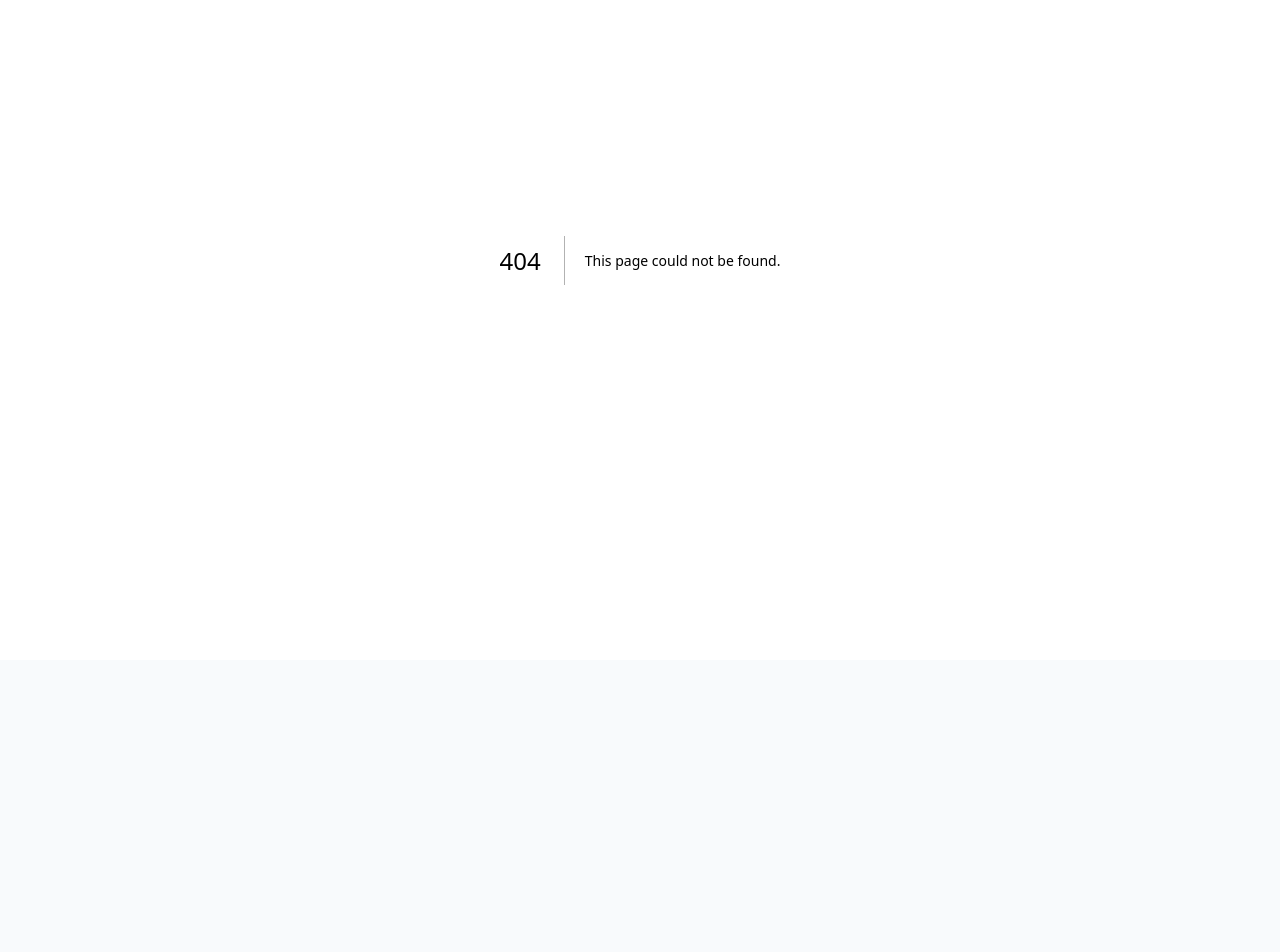
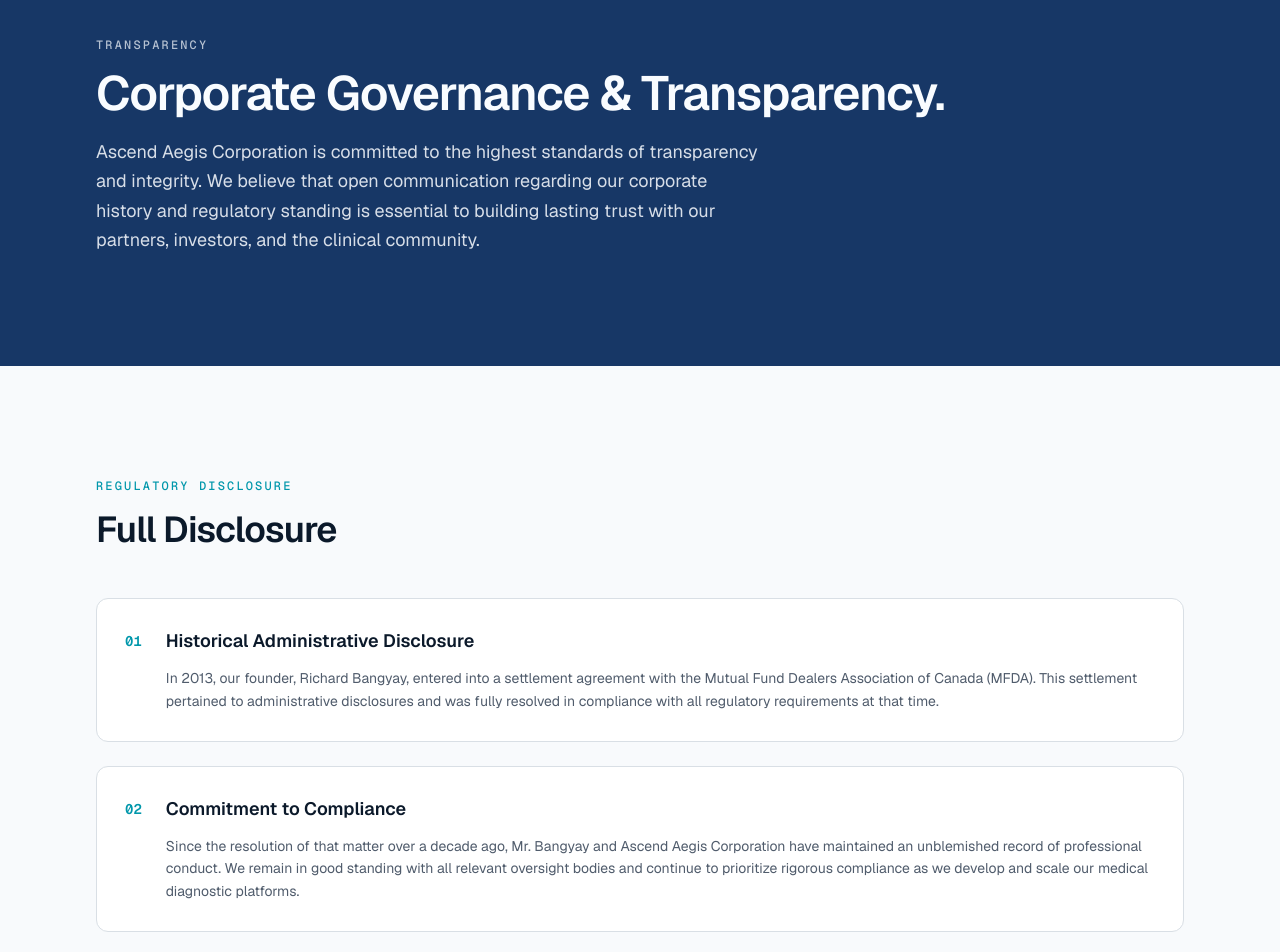
Before and after one commit to Shok1to/ascendaegis-website, a Next.js app: page /regulatory-disclosures in a window 1280 px wide. Before the commit this address had no page. Shown: the part 140-1092 px from the top of the page. Before the commit the page ends 800 px from the top, so only its background shows below. Built offline with nearby package versions, Linux system fonts and the light colour scheme.

Commit message:
add regulatory disclosures and security compliance pages

```diff
--- a/app/clinical-validation/page.tsx
+++ b/app/clinical-validation/page.tsx
@@ -36,7 +36,7 @@ export default function ClinicalValidationPage() {
                 Clinical validation
               </p>
               <h1 className="mt-4 text-balance text-4xl font-semibold tracking-tight sm:text-5xl">
-                Clinical Rigour Meets Automation.
+                Clinical Rigour Meets Automation
               </h1>
               <p className="mt-5 max-w-2xl text-pretty text-lg leading-relaxed text-primary-foreground/85">
                 Automated sleep scoring shouldn't require compromising on
--- a/app/for-clinics/page.tsx
+++ b/app/for-clinics/page.tsx
@@ -1,36 +1,36 @@
-import type { Metadata } from 'next'
-import { Clock, CheckCircle2, Plug, HeartPulse } from 'lucide-react'
-import { SiteHeader } from '@/components/site-header'
-import { SiteFooter } from '@/components/site-footer'
-import { PageHero } from '@/components/page-hero'
-import { ContactForm } from '@/components/contact-form'
+import type { Metadata } from "next"
+import { Clock, CheckCircle2, Plug, HeartPulse } from "lucide-react"
+import { SiteHeader } from "@/components/site-header"
+import { SiteFooter } from "@/components/site-footer"
+import { PageHero } from "@/components/page-hero"
+import { ContactForm } from "@/components/contact-form"
 
 export const metadata: Metadata = {
-  title: 'For Clinics | Ascend Aegis',
+  title: "For Clinics | Ascend Aegis",
   description:
-    'Eliminate the manual scoring bottleneck. Aegis integrates into existing clinic workflows to deliver instant, consistent sleep study results.',
+    "Eliminate the manual scoring bottleneck. Aegis integrates into existing clinic workflows to deliver instant, consistent sleep study results.",
 }
 
 const benefits = [
   {
     icon: Clock,
-    title: 'Reclaim clinician time',
-    body: 'Remove the 2-4 hour manual scoring bottleneck per study so your team can focus on patient care.',
+    title: "Reclaim clinician time",
+    body: "Remove the 2-4 hour manual scoring bottleneck per study so your team can focus on patient care.",
   },
   {
     icon: CheckCircle2,
-    title: 'Consistent accuracy',
-    body: 'Standardized, validated scoring removes inter-scorer variability from every study.',
+    title: "Consistent accuracy",
+    body: "Standardized, validated scoring removes inter-scorer variability from every study.",
   },
   {
     icon: Plug,
-    title: 'Seamless integration',
-    body: 'Designed to fit into existing hospital and clinic workflows with minimal disruption.',
+    title: "Seamless integration",
+    body: "Designed to fit into existing hospital and clinic workflows with minimal disruption.",
   },
   {
     icon: HeartPulse,
-    title: 'Validated partnerships',
-    body: 'Developed and validated with leading Canadian sleep centers from day one.',
+    title: "Validated partnerships",
+    body: "Developed and validated with leading Canadian sleep centers from day one.",
   },
 ]
 
@@ -65,16 +65,13 @@ export default function ForClinicsPage() {
           </div>
         </section>
 
-        <section
-          id="contact"
-          className="bg-secondary/50 scroll-mt-16"
-        >
+        <section id="contact" className="bg-secondary/50 scroll-mt-16">
           <div className="mx-auto max-w-6xl px-4 py-20 sm:px-6 lg:px-8 lg:py-24">
             <div className="grid gap-12 lg:grid-cols-2">
               <div>
                 <p className="eyebrow text-accent">Request a demo</p>
                 <h2 className="mt-4 text-balance text-3xl font-semibold tracking-tight text-foreground sm:text-4xl">
-                  See Aegis run a study in real-time.
+                  See Aegis run a study in real-time
                 </h2>
                 <p className="mt-5 text-pretty leading-relaxed text-muted-foreground">
                   Tell us about your clinic and current workflow. Our clinical
--- a/app/our-solution/page.tsx
+++ b/app/our-solution/page.tsx
@@ -89,7 +89,7 @@ export default function OurSolutionPage() {
                 Clinical automation in real-time
               </p>
               <h2 className="mt-4 text-balance text-3xl font-semibold tracking-tight text-foreground sm:text-4xl">
-                Aegis: Clinical Automation in Real-Time.
+                Aegis: Clinical Automation in Real-Time
               </h2>
             </Reveal>
             <div className="mt-10 grid gap-6 md:grid-cols-2">
--- /dev/null
+++ b/app/regulatory-disclosures/page.tsx
@@ -0,0 +1,81 @@
+import { SiteHeader } from "@/components/site-header"
+import { SiteFooter } from "@/components/site-footer"
+import { Reveal } from "@/components/parallax"
+
+const sections = [
+  {
+    number: "01",
+    title: "Historical Administrative Disclosure",
+    body: "In 2013, our founder, Richard Bangyay, entered into a settlement agreement with the Mutual Fund Dealers Association of Canada (MFDA). This settlement pertained to administrative disclosures and was fully resolved in compliance with all regulatory requirements at that time.",
+  },
+  {
+    number: "02",
+    title: "Commitment to Compliance",
+    body: "Since the resolution of that matter over a decade ago, Mr. Bangyay and Ascend Aegis Corporation have maintained an unblemished record of professional conduct. We remain in good standing with all relevant oversight bodies and continue to prioritize rigorous compliance as we develop and scale our medical diagnostic platforms.",
+  },
+  {
+    number: "03",
+    title: "Data Integrity & Security",
+    body: "Our commitment to transparency extends to our technology. By partnering with Nuvollo Cloud, we ensure that all Aegis diagnostic data is managed within a SOC 2 Type II compliant environment, meeting the most stringent clinical and regulatory security standards in North America.",
+  },
+]
+
+export default function RegulatoryDisclosuresPage() {
+  return (
+    <div className="flex min-h-screen flex-col">
+      <SiteHeader />
+      <main className="flex-1">
+        {/* Hero */}
+        <section className="bg-primary text-primary-foreground">
+          <div className="mx-auto max-w-6xl px-4 py-20 sm:px-6 lg:px-8 lg:py-28">
+            <Reveal>
+              <p className="eyebrow text-primary-foreground/70">Transparency</p>
+              <h1 className="mt-4 text-balance text-4xl font-semibold tracking-tight sm:text-5xl">
+                Corporate Governance & Transparency.
+              </h1>
+              <p className="mt-5 max-w-2xl text-pretty text-lg leading-relaxed text-primary-foreground/85">
+                Ascend Aegis Corporation is committed to the highest standards
+                of transparency and integrity. We believe that open
+                communication regarding our corporate history and regulatory
+                standing is essential to building lasting trust with our
+                partners, investors, and the clinical community.
+              </p>
+            </Reveal>
+          </div>
+        </section>
+
+        {/* Disclosures */}
+        <section className="bg-background">
+          <div className="mx-auto max-w-6xl px-4 py-20 sm:px-6 lg:px-8 lg:py-28">
+            <Reveal>
+              <p className="eyebrow text-accent">Regulatory disclosure</p>
+              <h2 className="mt-4 text-balance text-3xl font-semibold tracking-tight text-foreground sm:text-4xl">
+                Full Disclosure
+              </h2>
+            </Reveal>
+            <div className="mt-12 space-y-6">
+              {sections.map((section, i) => (
+                <Reveal key={section.title} delay={i * 120}>
+                  <div className="flex gap-6 rounded-xl border border-border bg-card p-7">
+                    <span className="font-mono text-sm font-semibold text-accent shrink-0 mt-1">
+                      {section.number}
+                    </span>
+                    <div>
+                      <h3 className="text-lg font-semibold text-foreground">
+                        {section.title}
+                      </h3>
+                      <p className="mt-3 text-sm leading-relaxed text-muted-foreground">
+                        {section.body}
+                      </p>
+                    </div>
+                  </div>
+                </Reveal>
+              ))}
+            </div>
+          </div>
+        </section>
+      </main>
+      <SiteFooter />
+    </div>
+  )
+}
--- a/app/security-compliance/page.tsx
+++ b/app/security-compliance/page.tsx
@@ -53,7 +53,7 @@ export default function SecurityCompliancePage() {
                 Security & compliance
               </p>
               <h1 className="mt-4 text-balance text-4xl font-semibold tracking-tight sm:text-5xl">
-                Trust, Security & Regulatory Governance.
+                Trust, Security & Regulatory Governance
               </h1>
               <p className="mt-5 max-w-2xl text-pretty text-lg leading-relaxed text-primary-foreground/85">
                 Ascend Aegis is built from the ground up to meet the stringent
--- a/components/site-header.tsx
+++ b/components/site-header.tsx
@@ -16,6 +16,7 @@ const navLinks = [
   { href: "/for-clinics", label: "For Clinics" },
   { href: "/investors", label: "Investors" },
   { href: "/team", label: "Team" },
+  { href: "/regulatory-disclosures", label: "Regulatory Disclosures" },
 ]
 
 export function SiteHeader() {
```
